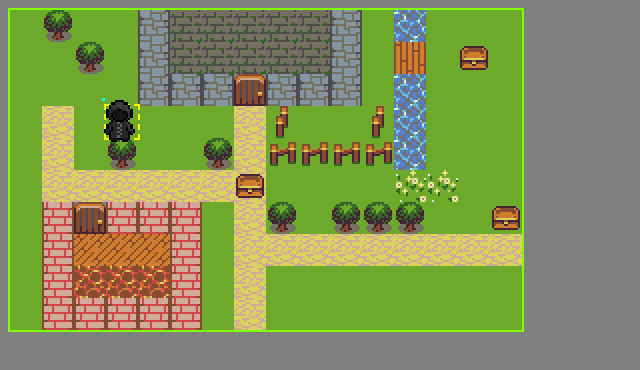
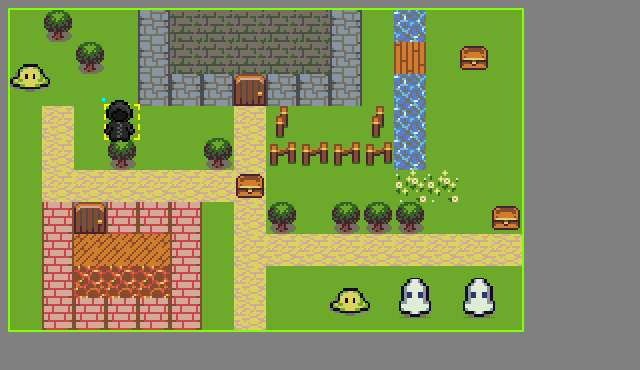
Before and after one commit to youssef12314/2DAdventure, a plain HTML site: page index.html in a window 1280 px wide. Shown: the whole page, without its empty margins (0-640 px from the left). Drawn offline with Linux system fonts and the light colour scheme.

Commit message:
Added enemies (not moving)

```diff
--- a/index.html
+++ b/index.html
@@ -12,7 +12,7 @@
         <div id="items"></div>
         <div id="characters">
             <div id="player"></div>
-            <div id="enemy"></div>
+            <div id="enemies"></div>
         </div>
     </div>
 
--- a/script.js
+++ b/script.js
@@ -12,6 +12,7 @@ function start() {
   displayTiles();
   requestAnimationFrame(tick);
   createItems();
+  createEnemies();
 }
 
 let lastTimestamp = 0;
@@ -74,6 +75,20 @@ const tiles = [
     [0,13,12,12,12,13,0,1,0,0,0,0,0,0,0,0],
     [0,13,13,13,13,13,0,1,0,0,0,0,0,0,0,0]
 ]
+
+const enemiesGrid = [
+  [1,0,0,0,0,0,0,0,0,0,0,0,0,0,0,0],
+  [0,0,0,0,0,0,0,0,0,0,0,0,0,0,0,0],
+  [0,0,0,0,0,0,0,0,0,0,0,0,0,0,0,0],
+  [0,0,0,0,0,0,0,0,0,0,0,0,0,0,0,0],
+  [0,0,0,0,0,0,0,0,0,0,0,0,0,0,0,0],
+  [0,0,0,0,0,0,0,0,0,0,0,0,0,0,0,0],
+  [0,0,0,0,0,0,0,0,0,0,0,0,0,0,0,0],
+  [0,0,0,0,0,0,0,0,0,0,1,0,2,0,2,0],
+  [0,0,0,0,0,0,0,0,0,0,0,0,0,0,0,0],
+]
+
+const visualEnemiesGrid = [];
 
 
 
@@ -279,6 +294,43 @@ function createItems() {
     }
   }
 }
+
+function createEnemies() {
+  const visualEnemiesContainer = document.querySelector("#enemies");
+
+  for (let row = 0; row < GRID_HEIGHT; row++) {
+    visualEnemiesGrid[row] = [];
+    for (let col = 0; col < GRID_WIDTH; col++) {
+      if (enemiesGrid[row] && enemiesGrid[row][col] !== 0) {
+        const enemyType = enemiesGrid[row][col]; // Get the enemy type from the grid
+        let enemyClass = ""; // Initialize empty class name for enemy
+
+        // Determine the class name based on the enemy type
+        switch (enemyType) {
+          case 1:
+            enemyClass = "slime";
+            break;
+          case 2:
+            enemyClass = "ghost";
+            break;
+          // Add more cases for additional enemy types as needed
+          default:
+            enemyClass = "slime"; // Default to "slime" if unknown type
+        }
+
+        // Create the visual representation of the enemy
+        const visualEnemies = document.createElement("div");
+        visualEnemies.classList.add("enemy");
+        visualEnemies.classList.add(enemyClass); // Add the determined enemy class
+        visualEnemies.style.setProperty("--row", row);
+        visualEnemies.style.setProperty("--col", col);
+        visualEnemiesContainer.append(visualEnemies);
+
+        visualEnemiesGrid[row][col] = visualEnemies;
+      }
+    }
+  }
+}
 function checkForItems() {
   // find all the items under the player
   const items = getItemsUnderPlayer();
@@ -326,6 +378,8 @@ function displayTiles() {
     }
   }
 }
+
+
 
 function getClassForTileType(tileType) {
     switch (tileType) {
--- a/style.css
+++ b/style.css
@@ -135,12 +135,41 @@ body {
     animation-name: right;
 }
 
-#enemy1{
+#enemies {
+    grid-area: 1 / 1;
+    display: grid;
+    width: 3px;
+    aspect-ratio: 5 / 5;
+    position: relative;
+    image-rendering: pixelated;
+}
+
+.enemy.slime {
+    position: absolute;
     width: 40px;
-    aspect-ratio: 16 / 20;
-    background-image: url('Images/character/enemies.png');
-    background-size: 1200% 400%;
-    image-rendering: pixelated;
+    height: 40px;
+    background-image: url('Images/character/enemies.png'); /* Apply background image */
+    background-size: 1200% 400%; /* Adjust background size as needed */
+    background-position: 0 0;
+
+}
+
+.enemy.ghost {
+    position: absolute;
+    width: 40px;
+    height: 40px;
+    background-image: url('Images/character/enemies.png'); /* Apply background image */
+    background-position: -45% 3%;
+    background-size: 1300% 500%; /* Adjust background size as needed */
+
+}
+
+.enemy[style*="--row"] {
+    top: calc(var(--row) * var(--TILE_SIZE));
+}
+
+.enemy[style*="--col"] {
+    left: calc(var(--col) * var(--TILE_SIZE));
 }
 
 @keyframes up {
```
